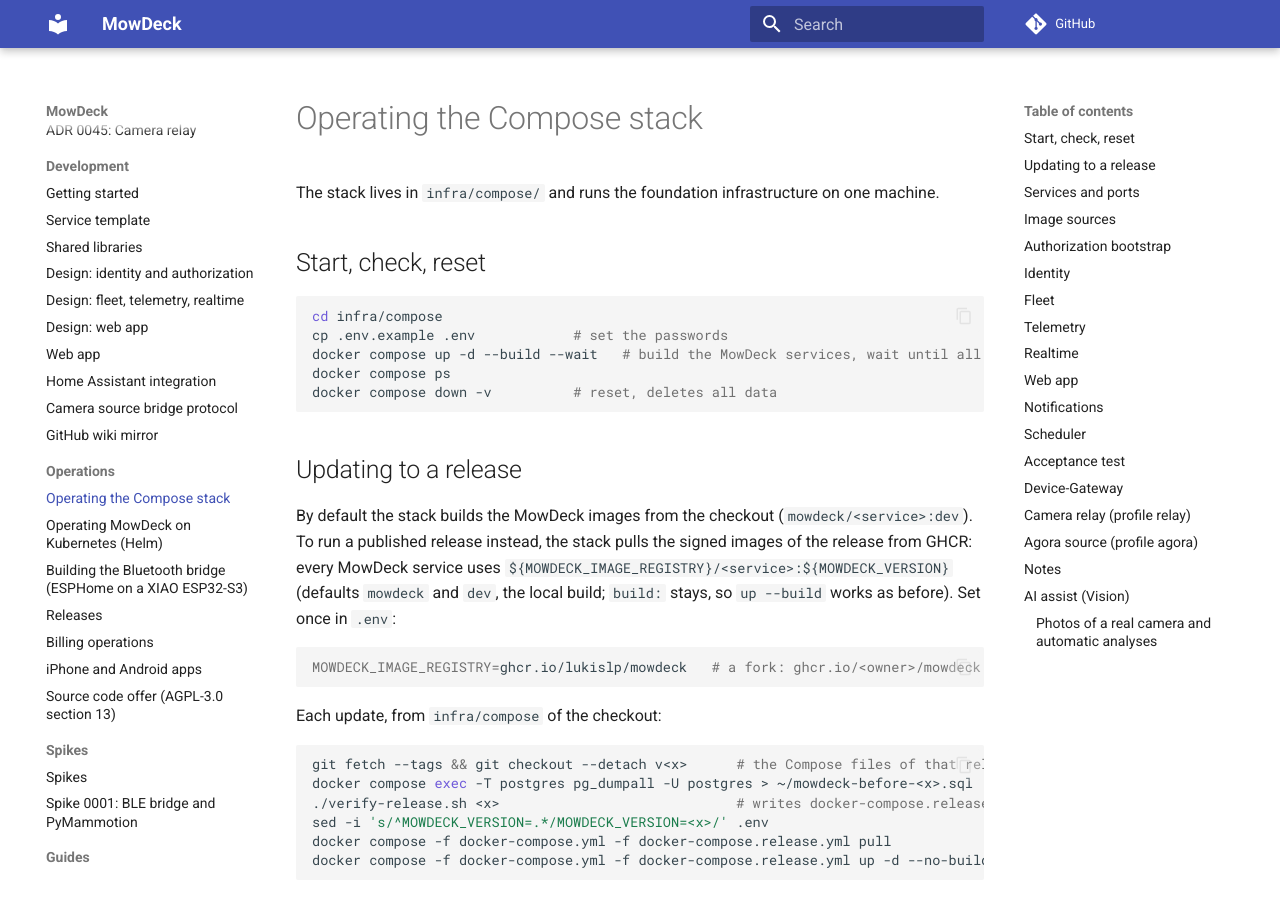
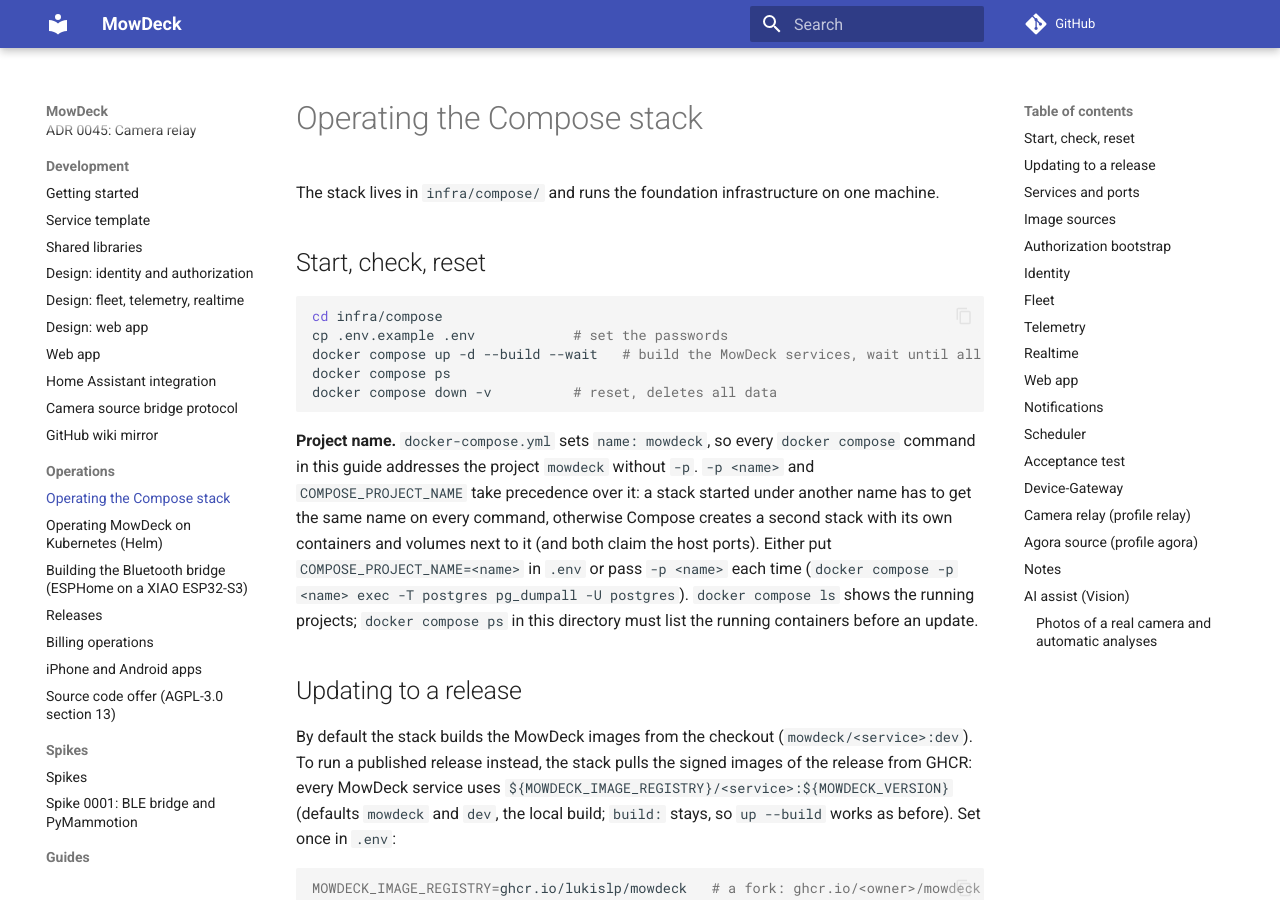
Before and after one commit to lukislp/mowdeck, an MkDocs documentation site: the page built from docs/ops/compose.md, in a window 1280 px wide and 900 px high. Built offline with MkDocs 1.6.1 and Material for MkDocs 9.7.7, drawn with Linux system fonts in a browser that asks for light colours; comment, search, counter and statistics services are not loaded; some of the changed text lies outside the part shown.

Commit message:
docs(compose): explain the project name and the -p flag for updates
docker-compose.yml names the project mowdeck, so the commands work without -p. A stack started under another -p name needs that name on every later command (or COMPOSE_PROJECT_NAME in .env); otherwise Compose starts a second stack next to it.

````diff
--- a/docs/ops/compose.md
+++ b/docs/ops/compose.md
@@ -12,6 +12,8 @@ docker compose ps
 docker compose down -v          # reset, deletes all data
 ```
 
+**Project name.** `docker-compose.yml` sets `name: mowdeck`, so every `docker compose` command in this guide addresses the project `mowdeck` without `-p`. `-p <name>` and `COMPOSE_PROJECT_NAME` take precedence over it: a stack started under another name has to get the same name on every command, otherwise Compose creates a second stack with its own containers and volumes next to it (and both claim the host ports). Either put `COMPOSE_PROJECT_NAME=<name>` in `.env` or pass `-p <name>` each time (`docker compose -p <name> exec -T postgres pg_dumpall -U postgres`). `docker compose ls` shows the running projects; `docker compose ps` in this directory must list the running containers before an update.
+
 ## Updating to a release
 
 By default the stack builds the MowDeck images from the checkout (`mowdeck/<service>:dev`). To run a published release instead, the stack pulls the signed images of the release from GHCR: every MowDeck service uses `${MOWDECK_IMAGE_REGISTRY}/<service>:${MOWDECK_VERSION}` (defaults `mowdeck` and `dev`, the local build; `build:` stays, so `up --build` works as before). Set once in `.env`:
@@ -20,7 +22,7 @@ By default the stack builds the MowDeck images from the checkout (`mowdeck/<serv
 MOWDECK_IMAGE_REGISTRY=ghcr.io/lukislp/mowdeck   # a fork: ghcr.io/<owner>/mowdeck (and SOURCE_URL)
 ```
 
-Each update, from `infra/compose` of the checkout:
+Each update, from `infra/compose` of the checkout (a stack under another [project name](#start-check-reset) adds its `-p <name>` to every `docker compose` command):
 
 ```bash
 git fetch --tags && git checkout --detach v<x>      # the Compose files of that release
````
Also changed, not shown: docs/ops/release.md (+1 -1 lines), infra/compose/README.md (+2 -0 lines).
